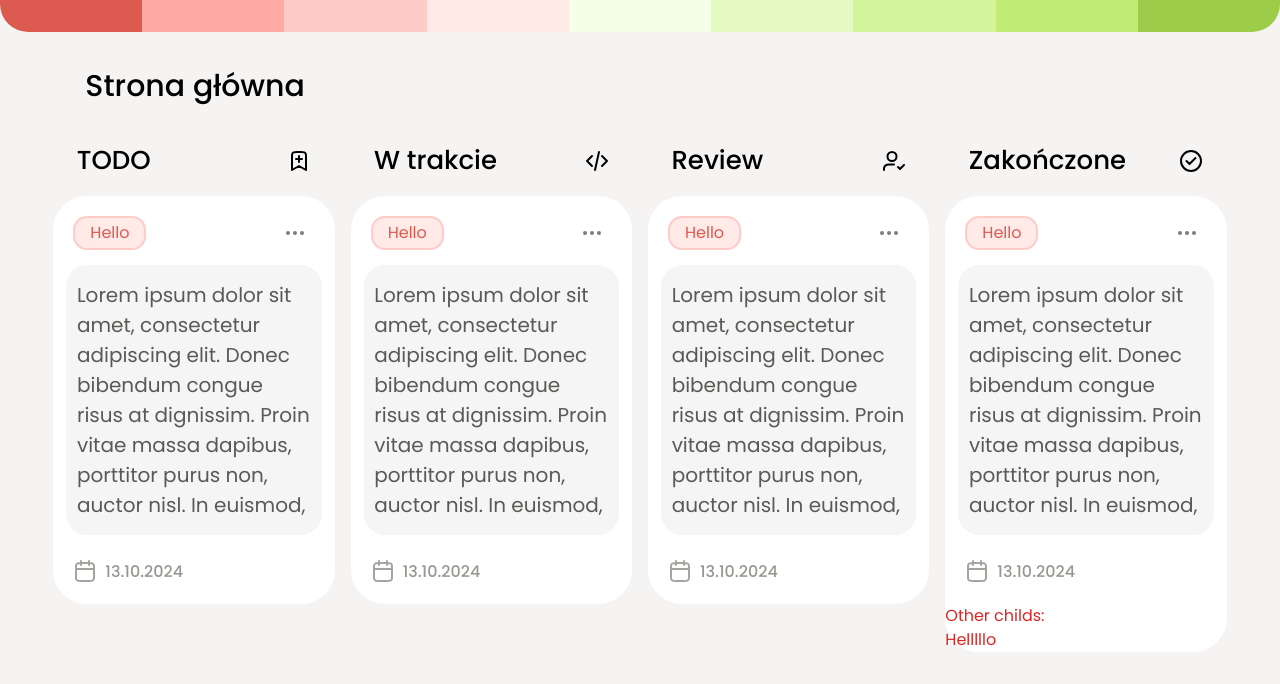
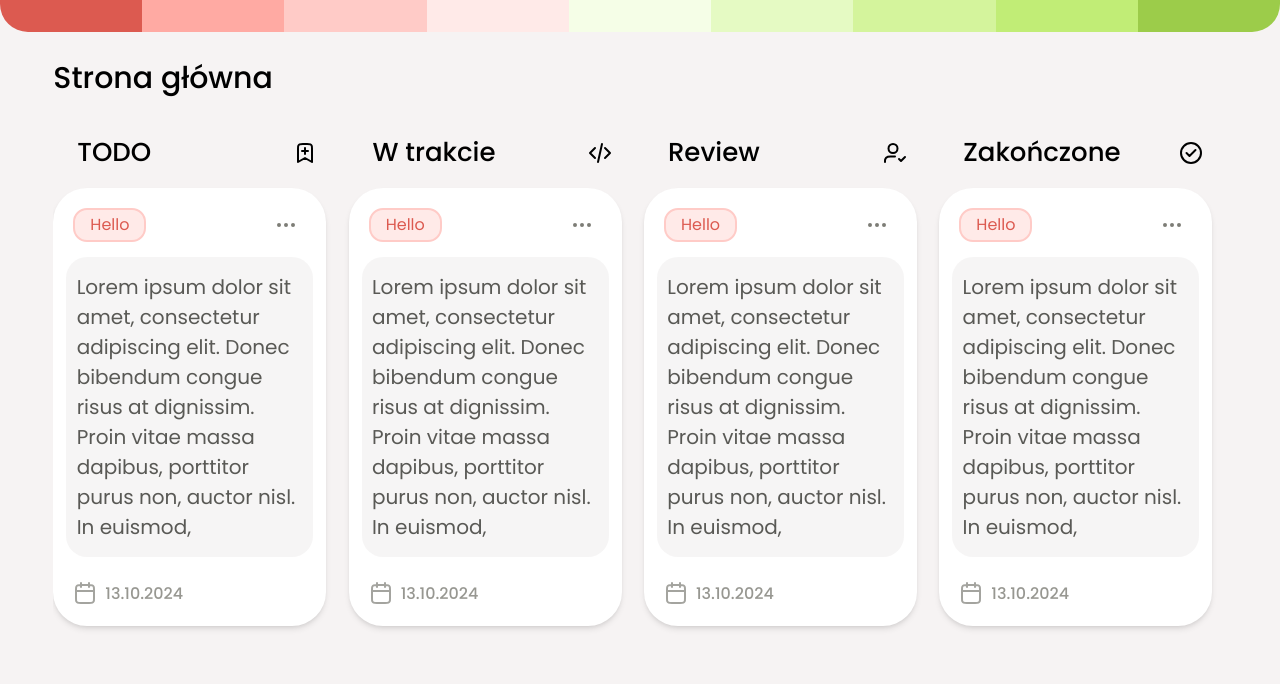
Before and after one commit to Tnovyloo/Internet-Technologies, a Next.js app in the folder frontend/task-management-frontend/: page / in a window 1280 px wide. Shown: the top 684 px of the page. Built offline with nearby package versions, Linux system fonts and the light colour scheme.

Commit message:
Improving UI

```diff
--- a/frontend/task-management-frontend/src/app/components/card.jsx
+++ b/frontend/task-management-frontend/src/app/components/card.jsx
@@ -1,7 +1,7 @@
 import React from "react"
 import Icon from "./icon"
 
-export default function Card({children, data, title}) {
+export default function Card({children, data, title, shadowClass}) {
   // Children of Card component only uses
 
   const icons = React.Children.toArray(children).filter(
@@ -12,7 +12,7 @@ export default function Card({children, data, title}) {
   return(
     <div className="">
       <div className={`flex flex-row justify-between mb-4 w-11/12 md:w-10/12 mx-auto`}>
-        <p className={`text-[22px] md:text-[26px] text-black font-[500] text-left w-full`}>{title}</p>
+        <p className={`text-[22px] md:text-[26px] text-black font-[500] text-left w-full select-none`}>{title}</p>
         <div className={`my-auto`}>
           {/* <svg className={`stroke-gray-200`} width="24" height="24" viewBox="0 0 24 24" fill="none" xmlns="http://www.w3.org/2000/svg">
             <path d="M12 13C12.5523 13 13 12.5523 13 12C13 11.4477 12.5523 11 12 11C11.4477 11 11 11.4477 11 12C11 12.5523 11.4477 13 12 13Z" strokeWidth="2" strokeLinecap="round" strokeLinejoin="round"/>
@@ -24,7 +24,7 @@ export default function Card({children, data, title}) {
         </div>
       </div>
 
-      <div className={`bg-white rounded-[34px] w-full flex flex-col justify-between`}>
+      <div className={`bg-white rounded-[34px] w-[95%] flex flex-col justify-between ${shadowClass} transition duration-200 shadow-md`}>
         {/* Content */}
 
         {/* Head of card with name tag */}
@@ -58,9 +58,9 @@ export default function Card({children, data, title}) {
             <p className="text-gray-200/80 font-[500] text-[16px] my-auto pt-[1px]">13.10.2024</p>
 
           </div>
-          {React.Children.toArray(children).map(
+          {/* {React.Children.toArray(children).map(
             (child) => child.type !== Icon ? (<div className="text-red-600">Other childs: {child}</div>) : console.log('Icon child')
-          )}
+          )} */}
         </div>
       </div>
     </div>
--- a/frontend/task-management-frontend/src/app/globals.css
+++ b/frontend/task-management-frontend/src/app/globals.css
@@ -41,3 +41,23 @@
 .skeleton-300 {
     animation: fadeInUp 3s;
 }
+
+.geometric-shadow-red:hover {
+    /*box-shadow: 5px 5px 0px 0px rgb(220, 159, 172);*/
+    box-shadow: 5px 5px 0px 0px #FFAAA3;
+}
+
+.geometric-shadow-green:hover {
+    /*box-shadow: 5px 5px 0px 0px rgb(159, 227, 130);*/
+    box-shadow: 5px 5px 0px 0px #C1ED76;
+    /*box-shadow: 5px 5px 0px 0px rgb(156, 190, 142);*/
+}
+
+.geometric-shadow-gray:hover {
+    box-shadow: 5px 5px 0px 0px #CDCACA;
+}
+
+.shadow-around {
+    /*box-shadow: 5px 5px rgba(0, 98, 90, 0.4), 10px 10px rgba(0, 98, 90, 0.3), 15px 15px rgba(0, 98, 90, 0.2), 20px 20px rgba(0, 98, 90, 0.1), 25px 25px rgba(0, 98, 90, 0.05);*/
+    box-shadow: 0 0 10px rgba(0,0,0,0.2);
+}
--- a/frontend/task-management-frontend/src/app/page.js
+++ b/frontend/task-management-frontend/src/app/page.js
@@ -26,15 +26,15 @@ export default function Home() {
       <div className="w-11/12 h-full mx-auto">
         {/* Head text */}
         <div className={`w-full`}>
-          <p className={`p-8 text-[26px] md:text-[30px] text-black font-[500]`}>Strona główna</p>
+          <p className={`pt-6 pb-8 text-[26px] md:text-[30px] text-black font-[500]`}>Strona główna</p>
         </div>
       </div>
 
-      <div className={`w-11/12 grid overflow-auto grid-cols-1 md:grid-cols-4 mx-auto gap-4 skeleton-75`}>
+      <div className={`w-11/12 grid overflow-auto grid-cols-1 md:grid-cols-4 mx-auto gap-x-2 gap-y-5 skeleton-75 pb-10`}>
 
         {/* Columns */}
         {/* TODO fetch it from backend and send proper card data to show it to user. */}
-        <Card title={`TODO`}>
+        <Card title={`TODO`} shadowClass={'geometric-shadow-red'}>
           <Icon>
             <svg width="24" height="24" viewBox="0 0 24 24" fill="none" xmlns="http://www.w3.org/2000/svg">
               <path d="M12 13V7M9 10H15M19 21V7.8C19 6.11984 19 5.27976 18.673 4.63803C18.3854 4.07354 17.9265 3.6146 17.362 3.32698C16.7202 3 15.8802 3 14.2 3H9.8C8.11984 3 7.27976 3 6.63803 3.32698C6.07354 3.6146 5.6146 4.07354 5.32698 4.63803C5 5.27976 5 6.11984 5 7.8V21L12 17L19 21Z" stroke="black" strokeWidth="2" strokeLinecap="round" strokeLinejoin="round"/>
@@ -44,7 +44,7 @@ export default function Home() {
         </Card>
 
 
-        <Card title={`W trakcie`}>
+        <Card title={`W trakcie`} shadowClass={`geometric-shadow-gray`}>
           <Icon>
             <svg width="24" height="24" viewBox="0 0 24 24" fill="none" xmlns="http://www.w3.org/2000/svg">
               <path d="M17 17L22 12L17 7M7 7L2 12L7 17M14 3L10 21" stroke="black" strokeWidth="2" strokeLinecap="round" strokeLinejoin="round"/>
@@ -54,7 +54,7 @@ export default function Home() {
         </Card>
 
 
-        <Card title={`Review`}>
+        <Card title={`Review`} shadowClass={`geometric-shadow-gray`}>
           <Icon>
             <svg width="24" height="24" viewBox="0 0 24 24" fill="none" xmlns="http://www.w3.org/2000/svg">
               <path d="M12 15.5H7.5C6.10444 15.5 5.40665 15.5 4.83886 15.6722C3.56045 16.06 2.56004 17.0605 2.17224 18.3389C2 18.9067 2 19.6044 2 21M16 18L18 20L22 16M14.5 7.5C14.5 9.98528 12.4853 12 10 12C7.51472 12 5.5 9.98528 5.5 7.5C5.5 5.01472 7.51472 3 10 3C12.4853 3 14.5 5.01472 14.5 7.5Z" stroke="black" strokeWidth="2" strokeLinecap="round" strokeLinejoin="round"/>
@@ -63,7 +63,7 @@ export default function Home() {
 
         </Card>
 
-        <Card title={`Zakończone`} data={null}>
+        <Card title={`Zakończone`} data={null} shadowClass={`geometric-shadow-green`}>
           <Icon key={'svg'}>
             <svg width="24" height="24" viewBox="0 0 24 24" fill="none" xmlns="http://www.w3.org/2000/svg">
               <path d="M7.5 12L10.5 15L16.5 9M22 12C22 17.5228 17.5228 22 12 22C6.47715 22 2 17.5228 2 12C2 6.47715 6.47715 2 12 2C17.5228 2 22 6.47715 22 12Z" stroke="black" strokeWidth="2" strokeLinecap="round" strokeLinejoin="round"/>
```
